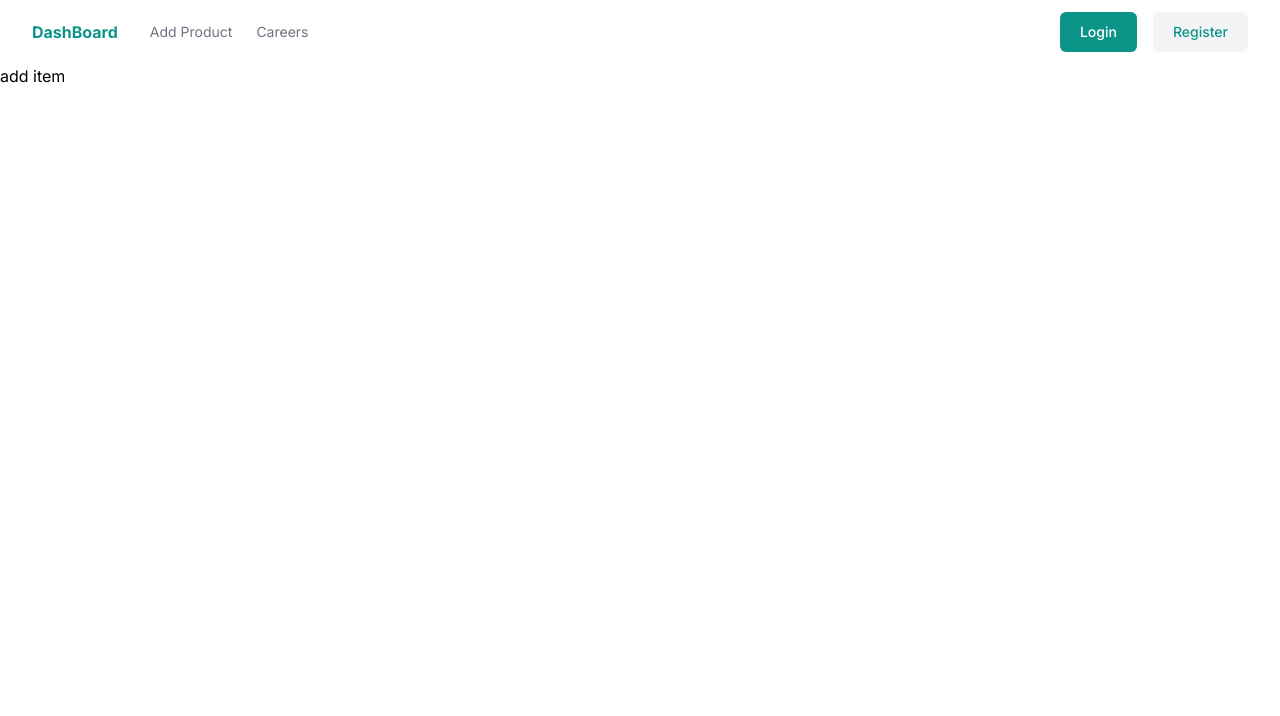
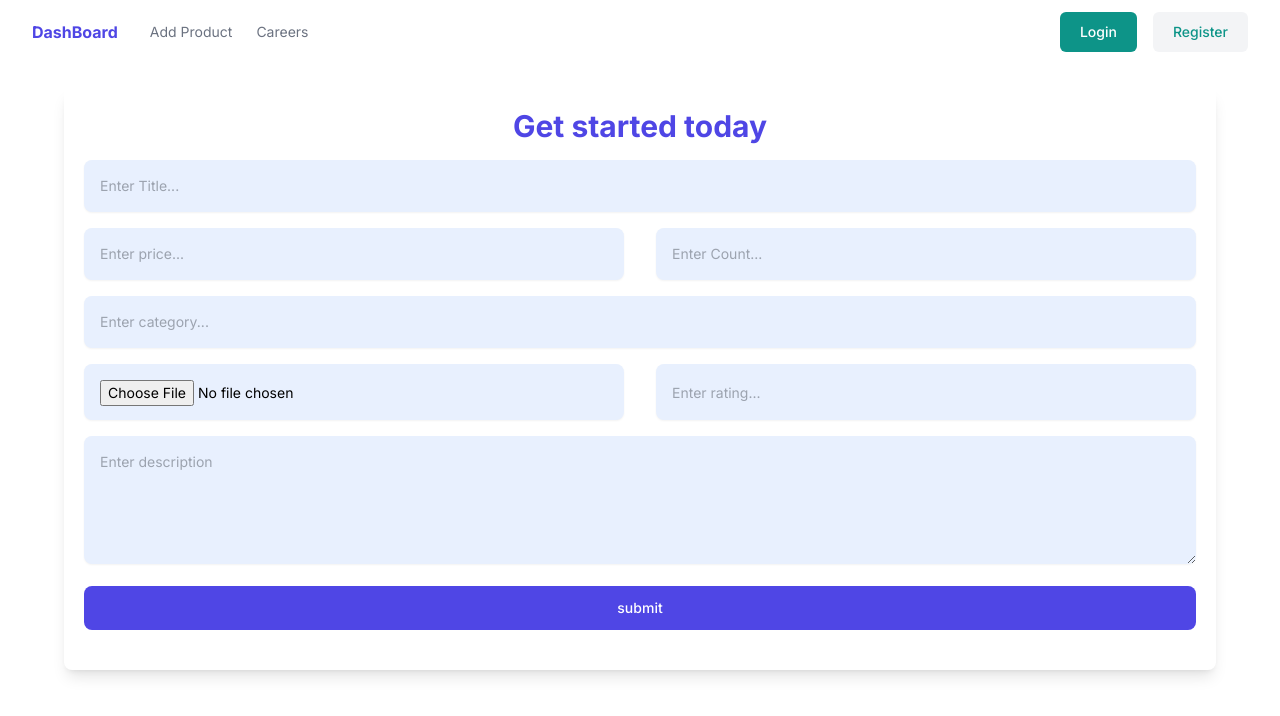
Before and after one commit to Ibra7emels3id/Bike_app, a Next.js app: page /additem in a window 1280 px wide. Shown: the top 716 px of the page. Built offline with nearby package versions, Linux system fonts and the light colour scheme.

Commit message:
first commit

```diff
--- a/src/app/additem/page.jsx
+++ b/src/app/additem/page.jsx
@@ -3,7 +3,84 @@ import React from 'react';
 const additem = () => {
     return (
         <>
-            <h4>add item</h4>
+            <div className="flex  w-[90%] m-auto">
+                <div className=" w-full m-auto">
+                    <div className="">
+                        <form action="#" className="mb-0 pb-10 p-5 mt-6 m-auto space-y-4 rounded-lg shadow-lg ">
+
+                            <h3 className="text-center text-2xl font-bold text-indigo-600 sm:text-3xl">Get started today</h3>
+
+                            <div className=''>
+                                <div className="relative">
+                                    <input
+                                        type="text"
+                                        className="w-full rounded-lg bg-[#e8f0fe] border-gray-200 p-4 pe-12 text-sm shadow-sm"
+                                        placeholder="Enter Title..."
+                                    />
+                                </div>
+                            </div>
+                            <div className='flex gap-8'>
+                                <div className="relative w-full">
+                                    <input
+                                        type="number"
+                                        className="w-full bg-[#e8f0fe] rounded-lg border-gray-200 p-4 pe-12 text-sm shadow-sm"
+                                        placeholder="Enter price..."
+                                    />
+                                </div>
+                                <div className="relative w-full">
+                                    <input
+                                        type="number"
+                                        className="w-full bg-[#e8f0fe] rounded-lg border-gray-200 p-4 pe-12 text-sm shadow-sm"
+                                        placeholder="Enter Count..."
+                                    />
+                                </div>
+                            </div>
+                            <div className=''>
+                                <div className="relative">
+                                    <input
+                                        type="text"
+                                        className="w-full rounded-lg bg-[#e8f0fe] border-gray-200 p-4 pe-12 text-sm shadow-sm"
+                                        placeholder="Enter category..."
+                                    />
+                                </div>
+                            </div>
+                            <div className='flex gap-8'>
+                                <div className="relative w-[100%]">
+                                    <input
+                                        type="file"
+                                        className="w-full h-14 rounded-lg bg-[#e8f0fe] border-gray-200 p-4 pe-12 text-sm shadow-sm"
+                                        placeholder="Enter img..."
+                                    />
+                                </div>
+                                <div className="relative w-[100%]">
+                                    <input
+                                        type="number"
+                                        className="w-full h-14 rounded-lg bg-[#e8f0fe] border-gray-200 p-4 pe-12 text-sm shadow-sm"
+                                        placeholder="Enter rating..."
+                                    />
+                                </div>
+                            </div>
+                            <div>
+                                <div className="relative">
+                                    <textarea
+                                        type="text"
+                                        className="w-full rounded-lg h-32 bg-[#e8f0fe] border-gray-200 focus:border p-4 pe-12 text-sm shadow-sm"
+                                        placeholder="Enter description"
+                                    />
+                                </div>
+                            </div>
+
+
+
+
+
+                            <button type="submit" className="block w-full rounded-lg bg-indigo-600 px-5 py-3 text-sm font-medium text-white">
+                                submit
+                            </button>
+                        </form>
+                    </div>
+                </div>
+            </div>
         </>
     );
 }
--- a/src/components/header.jsx
+++ b/src/components/header.jsx
@@ -6,9 +6,9 @@ const Header = () => {
         <>
             <header className="bg-white">
                 <div className="mx-auto flex h-16 max-w-screen-xl items-center gap-8 px-4 sm:px-6 lg:px-8">
-                    <a className="block text-teal-600" href="#">
-                        <span className=" font-bold">DashBoard</span>
-                    </a>
+                    <Link  className="block text-teal-600" href="/">
+                        <span className=" text-indigo-600 font-bold">DashBoard</span>
+                    </Link>
 
                     <div className="flex flex-1 items-center justify-end md:justify-between">
                         <nav aria-label="Global" className="hidden md:block">
```
Also changed, not shown: src/app/page.js (+0 -14 lines).
